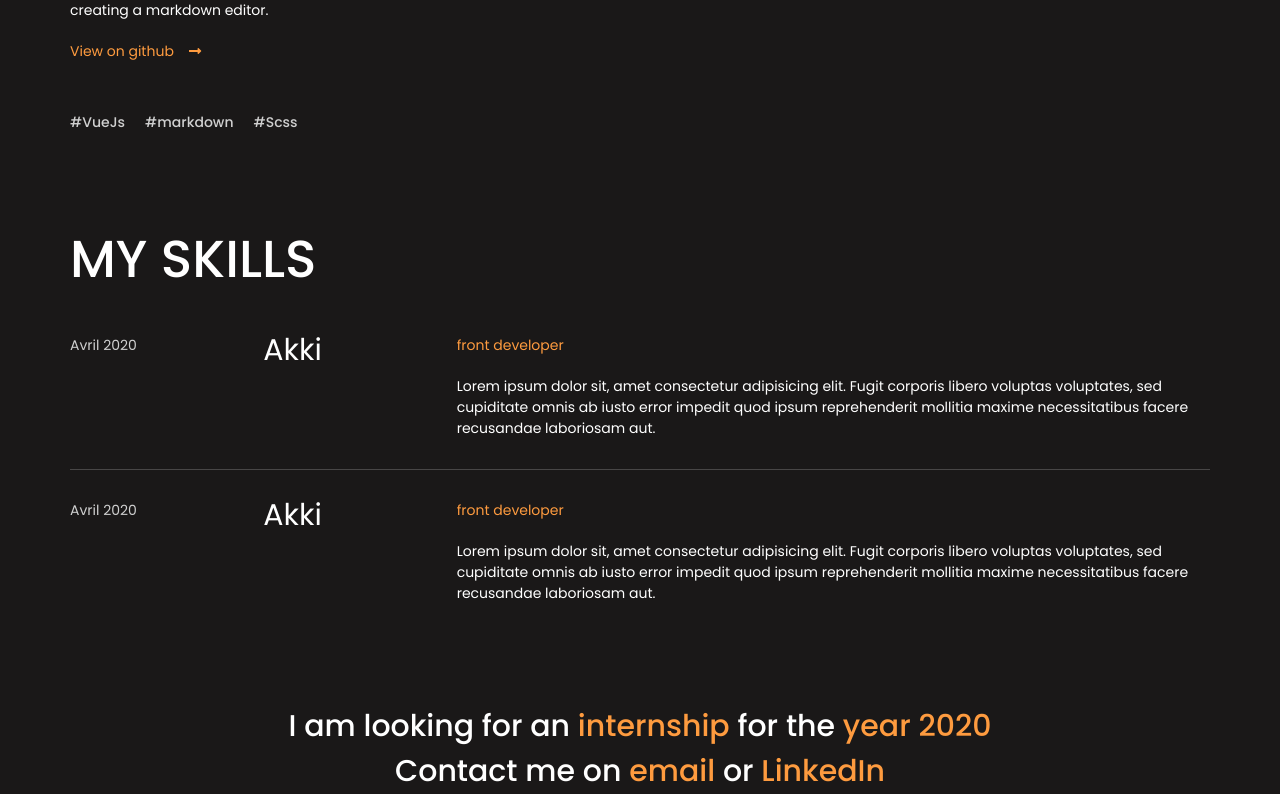
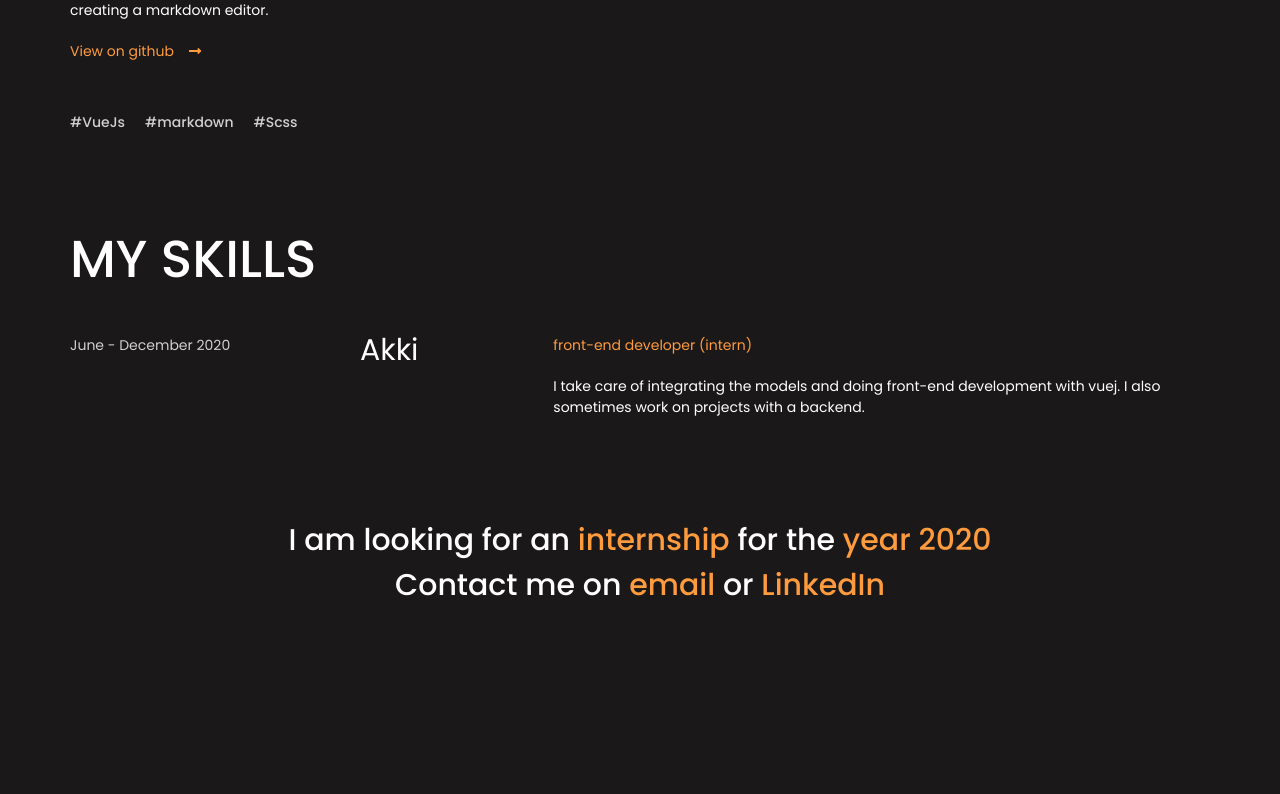
Before and after one commit to lorismarino/portfolio-2020, a Nuxt app: page / in a window 1280 px wide. Shown: the part 1967-2761 px from the top of the page. After the commit the page ends 2575 px from the top, so only its background shows below. Built offline with nearby package versions, Linux system fonts and the light colour scheme.

Commit message:
feat(skills): create semi dynamic content

```diff
--- a/components/Skills/Skill.vue
+++ b/components/Skills/Skill.vue
@@ -1,24 +1,32 @@
 <template>
   <div class="skill">
     <grid>
-      <Column laptop="2">
-        <Typography text="Avril 2020" type="thirdtitle" color="gray" />
+      <Column laptop="3">
+        <Typography :text="skill.date" type="thirdtitle" color="gray" />
       </Column>
       <Column laptop="2">
-        <Typography text="Akki" type="subtitle" />
+        <Typography :text="skill.company" type="subtitle" />
       </Column>
-      <Column laptop="8">
-        <Typography text="front developer" type="thirdtitle" color="primary" />
+      <Column laptop="7">
+        <Typography :text="skill.job" type="thirdtitle" color="primary" />
         <p class="skill__resume">
-          Lorem ipsum dolor sit, amet consectetur adipisicing elit. Fugit
-          corporis libero voluptas voluptates, sed cupiditate omnis ab iusto
-          error impedit quod ipsum reprehenderit mollitia maxime necessitatibus
-          facere recusandae laboriosam aut.
+          {{ skill.resume }}
         </p>
       </Column>
     </grid>
   </div>
 </template>
+
+<script>
+export default {
+  props: {
+    skill: {
+      type: Object,
+      required: true,
+    },
+  },
+}
+</script>
 
 <style lang="scss" scoped>
 .skill {
--- a/components/Skills/Skills.vue
+++ b/components/Skills/Skills.vue
@@ -3,12 +3,34 @@
     <container>
       <typography tag="h3" text="My skills" type="title" />
       <div class="skills__skills">
-        <skill class="skills__skill" />
-        <skill class="skills__skill" />
+        <skill
+          v-for="(skill, index) in skills"
+          :key="index"
+          class="skills__skill"
+          :skill="skill"
+        />
       </div>
     </container>
   </section>
 </template>
+
+<script>
+export default {
+  data() {
+    return {
+      skills: [
+        {
+          date: 'June - December 2020',
+          company: 'Akki',
+          job: 'front-end developer (intern)',
+          resume:
+            'I take care of integrating the models and doing front-end development with vuej. I also sometimes work on projects with a backend.',
+        },
+      ],
+    }
+  },
+}
+</script>
 
 <style lang="scss" scoped>
 .skills {
```
